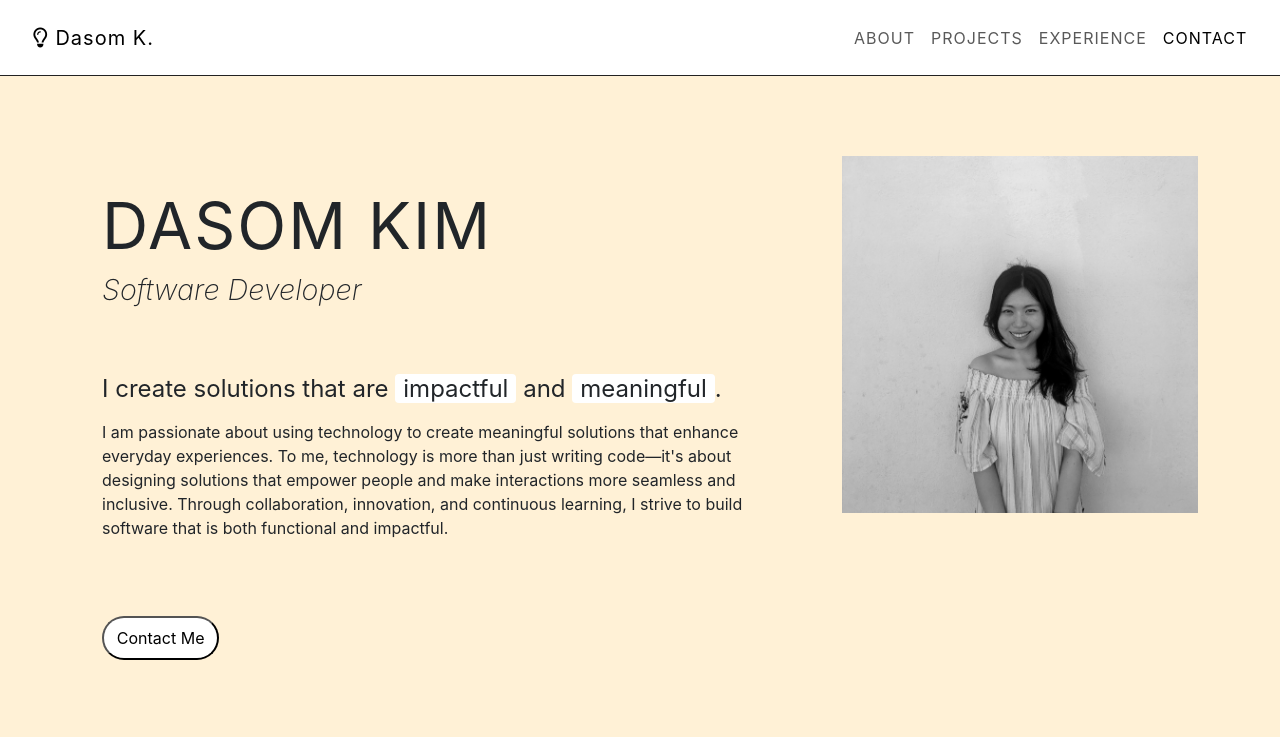
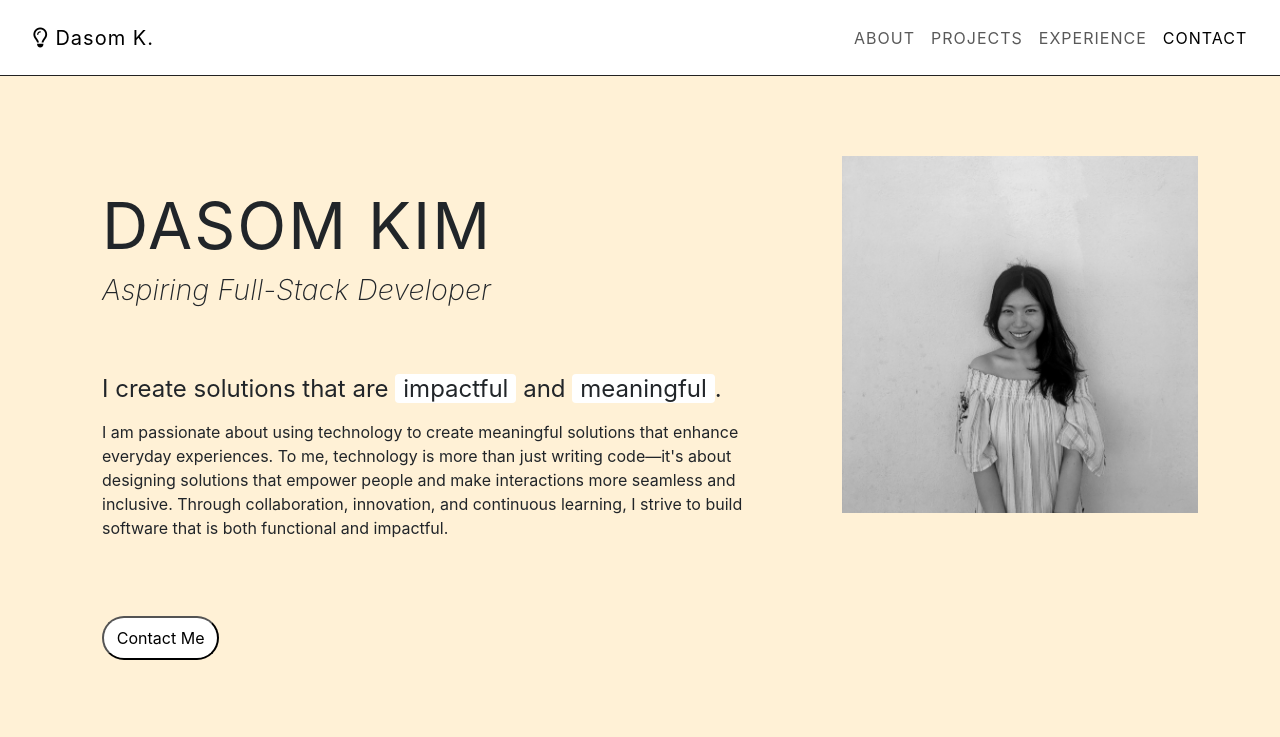
Before and after one commit to llsomll/llsomll.github.io, a plain HTML site: page index.html in a window 1280 px wide. Shown: the top 737 px of the page. Drawn offline with nearby package versions, Linux system fonts and the light colour scheme; a web font is replaced by a local one.

Commit message:
Changed statement

```diff
--- a/index.html
+++ b/index.html
@@ -59,7 +59,7 @@
             <div class="row">
                 <div class="col-lg-8 col-12 intro-left">
                     <h1 class="intro-heading-primary">Dasom Kim</h1>
-                    <h2 class="intro-heading-secondary">Software Developer</h2>
+                    <h2 class="intro-heading-secondary">Aspiring Full-Stack Developer</h2>
                     <h2 class="intro-heading-tertiary">
                         I create solutions that are
                         <span class="highlight">impactful</span> and
```
